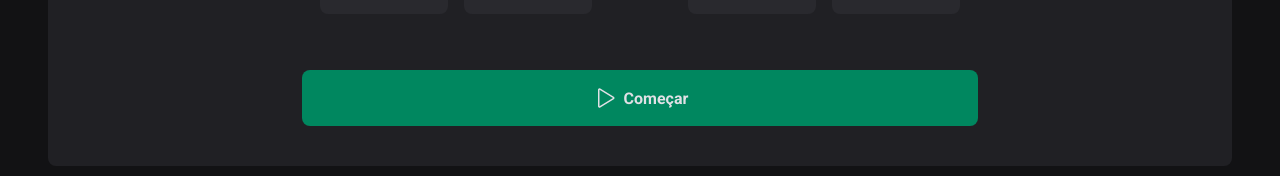
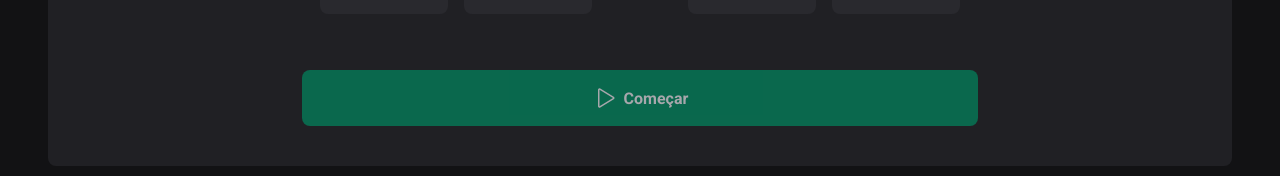
Before and after one commit to lucasAlmeidaSilveira/Ignite-Timer, a React (Vite) app: page / in a window 1280 px wide. Shown: the part 394-570 px from the top of the page. Built offline with nearby package versions, Linux system fonts and the light colour scheme.

Commit message:
init config react-hook-form

```diff
--- a/package.json
+++ b/package.json
@@ -13,6 +13,7 @@
     "phosphor-react": "^1.4.1",
     "react": "^18.2.0",
     "react-dom": "^18.2.0",
+    "react-hook-form": "^7.43.8",
     "react-router-dom": "^6.9.0",
     "styled-components": "^5.3.9"
   },
--- a/src/pages/Home/index.tsx
+++ b/src/pages/Home/index.tsx
@@ -8,17 +8,27 @@
   StartCountDownButton,
   TaskInput,
 } from './styles'
+import { useForm } from 'react-hook-form'
 
 export function Home() {
+  const { register, handleSubmit, watch } = useForm()
+
+  function handleCreateNewCycle(data) {}
+
+  const task = watch('task')
+
+  const isSubmitDisabled = !task
+
   return (
     <HomeContainer>
-      <form>
+      <form onSubmit={handleSubmit(handleCreateNewCycle)}>
         <FormContainer>
           <label htmlFor="task">Vou trabalhar em</label>
           <TaskInput
             id="task"
             list="task-suggestions"
             placeholder="Dê um nome para o seu projeto"
+            {...register('task')}
           />
 
           <datalist id="task-suggestions">
@@ -36,6 +46,7 @@
             step={5}
             min={5}
             max={60}
+            {...register('minutesAmount', { valueAsNumber: true })}
           />
 
           <span>minutos.</span>
@@ -49,7 +60,7 @@
           <span>0</span>
         </CountDownContainer>
 
-        <StartCountDownButton type="submit">
+        <StartCountDownButton disabled={isSubmitDisabled} type="submit">
           <Play size={24} />
           Começar
         </StartCountDownButton>
```
Also changed, not shown: 1 other file (tests, documents, lock files or other folders).
